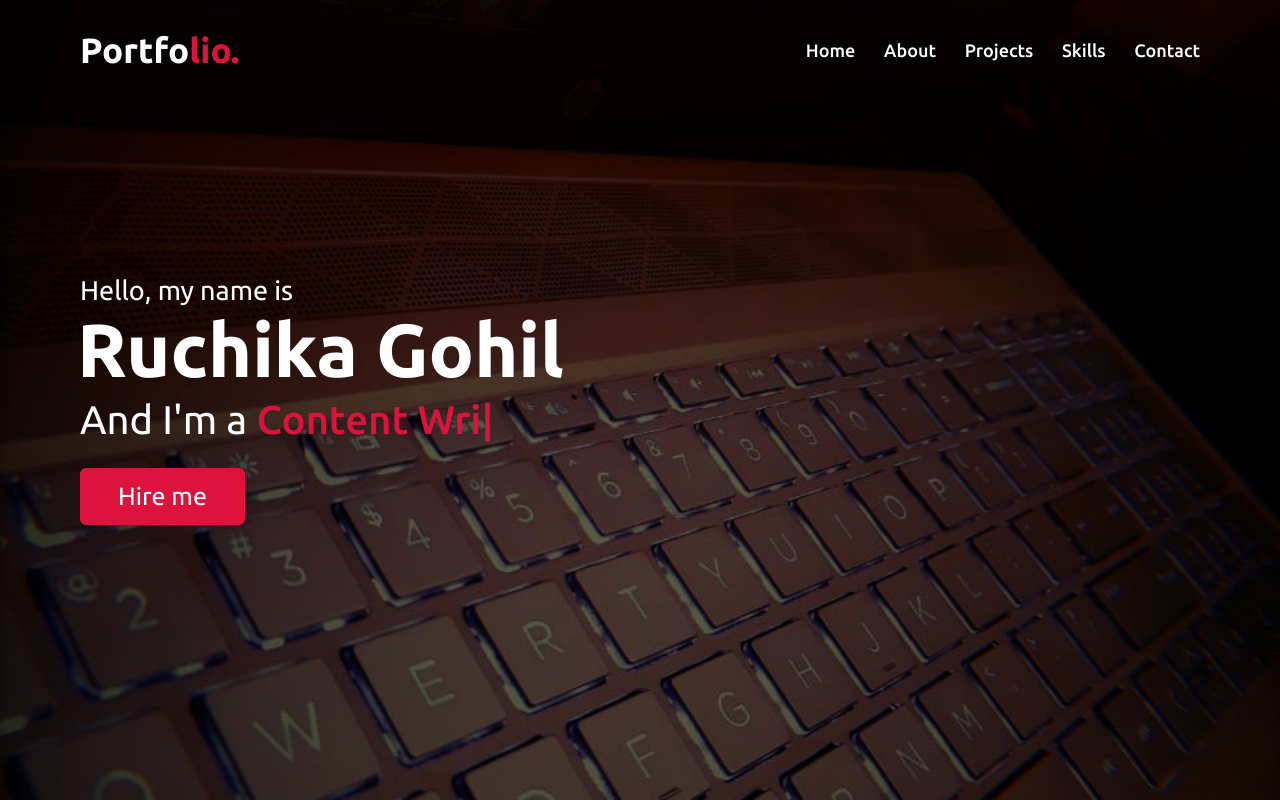
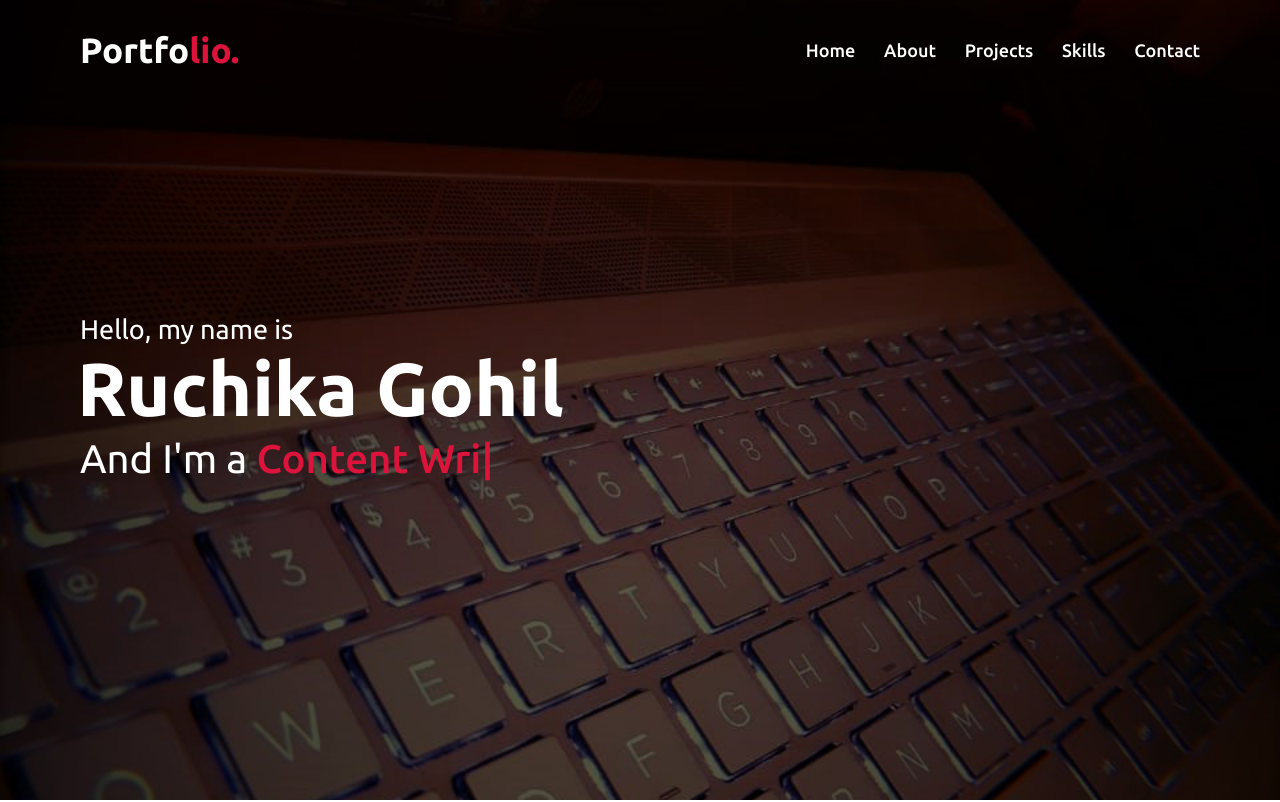
Before and after one commit to ruchika2210/myPortfolio, a plain HTML site: page index.html in a window 1280 px wide. Shown: the top 802 px of the page. Drawn offline with nearby package versions, Linux system fonts and the light colour scheme.

Commit message:
Portfolio modified

```diff
--- a/index.html
+++ b/index.html
@@ -41,7 +41,7 @@
                 <div class="text-1">Hello, my name is</div>
                 <div class="text-2">Ruchika Gohil</div>
                 <div class="text-3">And I'm a <span class="typing"></span></div>
-                <a href="#">Hire me</a>
+                <!-- <a href="#">Hire me</a> -->
             </div>
         </div>
     </section>
```
